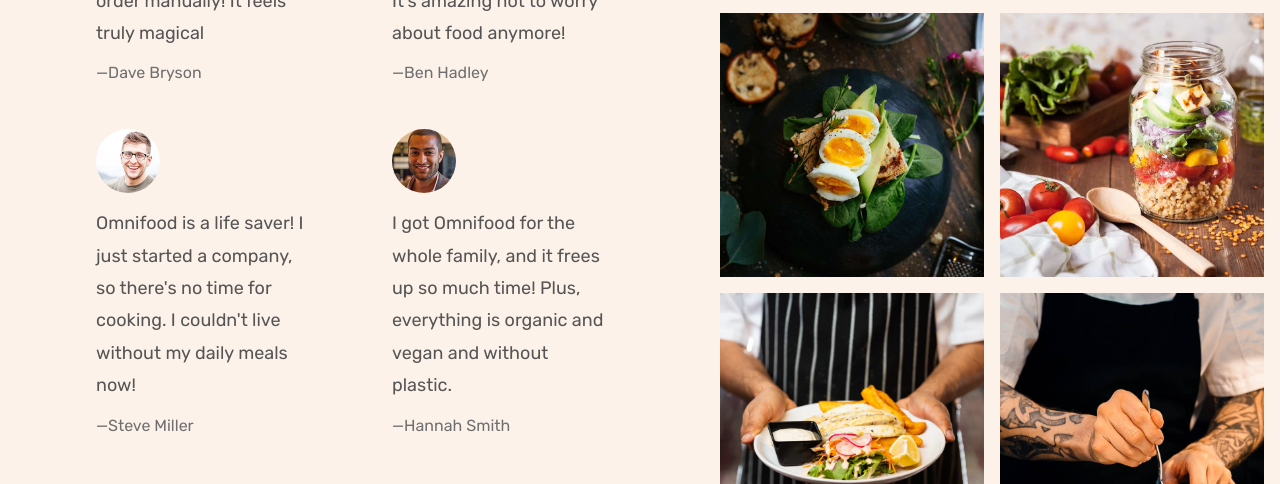
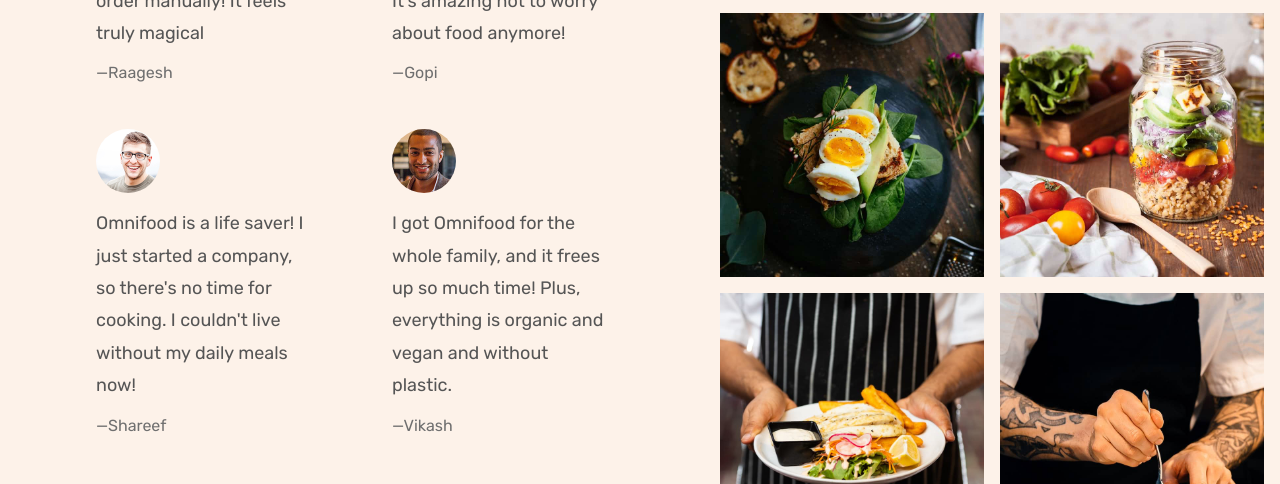
Before and after one commit to NaveenSanthi/OmniFood, a plain HTML site: page index.html in a window 1280 px wide. Shown: the part 4470-4954 px from the top of the page. Drawn offline with nearby package versions, Linux system fonts and the light colour scheme.

Commit message:
Update index.html

```diff
--- a/index.html
+++ b/index.html
@@ -321,7 +321,7 @@
                 Inexpensive, healthy and great-tasting meals, without even
                 having to order manually! It feels truly magical
               </blockquote>
-              <p class="testimonial-name">&mdash;Dave Bryson</p>
+              <p class="testimonial-name">&mdash;Raagesh</p>
             </figure>
             <figure class="testimonial">
               <img
@@ -333,7 +333,7 @@
                 The AI algorithm is crazy good, it chooses the right meals for
                 me every time. It's amazing not to worry about food anymore!
               </blockquote>
-              <p class="testimonial-name">&mdash;Ben Hadley</p>
+              <p class="testimonial-name">&mdash;Gopi</p>
             </figure>
             <figure class="testimonial">
               <img
@@ -345,7 +345,7 @@
                 Omnifood is a life saver! I just started a company, so there's
                 no time for cooking. I couldn't live without my daily meals now!
               </blockquote>
-              <p class="testimonial-name">&mdash;Steve Miller</p>
+              <p class="testimonial-name">&mdash;Shareef</p>
             </figure>
             <figure class="testimonial">
               <img
@@ -357,7 +357,7 @@
                 I got Omnifood for the whole family, and it frees up so much
                 time! Plus, everything is organic and vegan and without plastic.
               </blockquote>
-              <p class="testimonial-name">&mdash;Hannah Smith</p>
+              <p class="testimonial-name">&mdash;Vikash</p>
             </figure>
           </div>
         </div>
@@ -531,7 +531,7 @@
                 <label for="full-name">Full Name</label>
                 <input
                   type="text"
-                  placeholder="John smith"
+                  placeholder="Naveen S"
                   id="full-name"
                   required
                 />
@@ -540,7 +540,7 @@
                 <label for="email">Email</label>
                 <input
                   type="email"
-                  placeholder="me@gmail.com"
+                  placeholder="naveen@gmail.com"
                   id="email"
                   required
                 />
```
